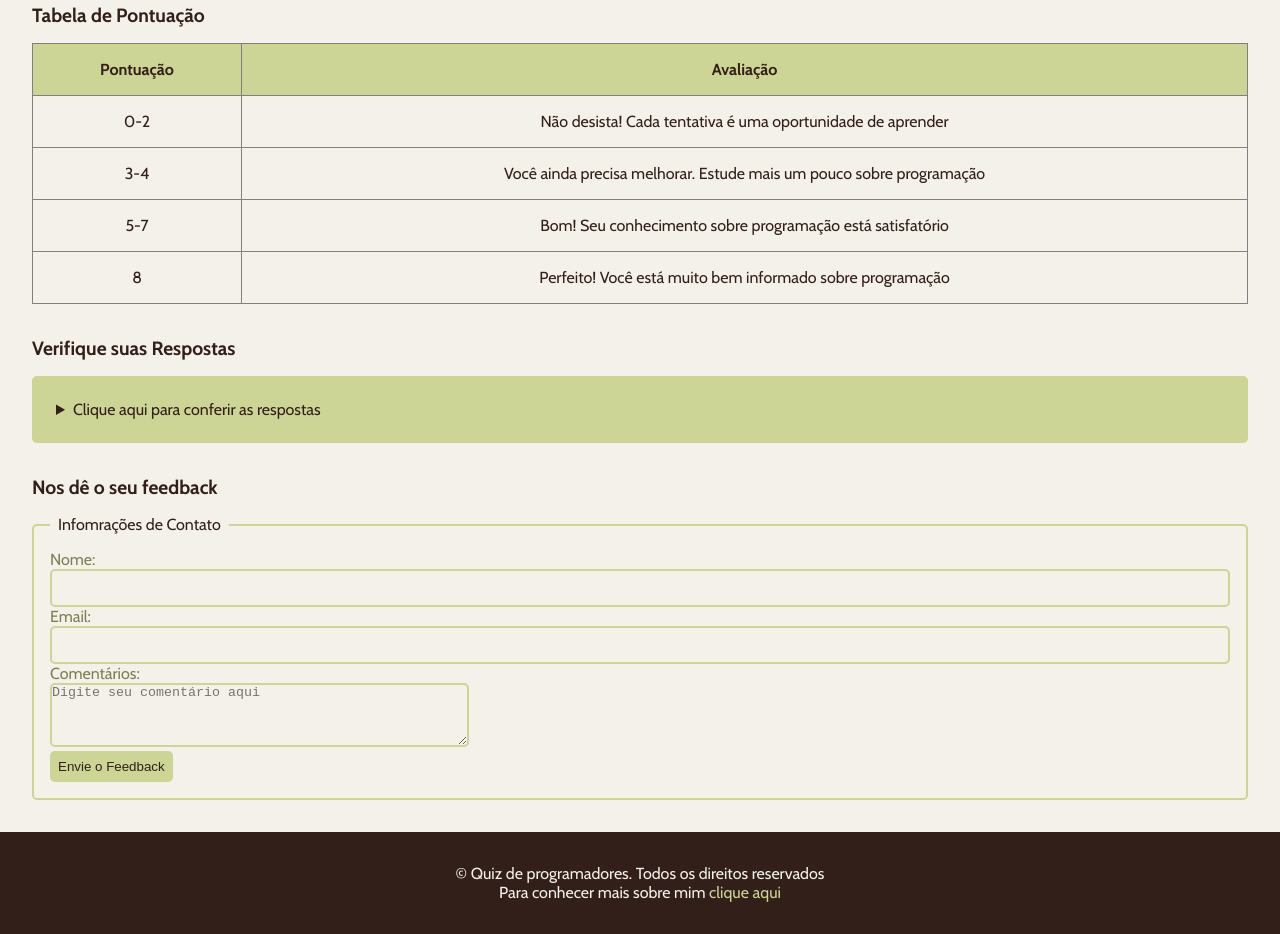
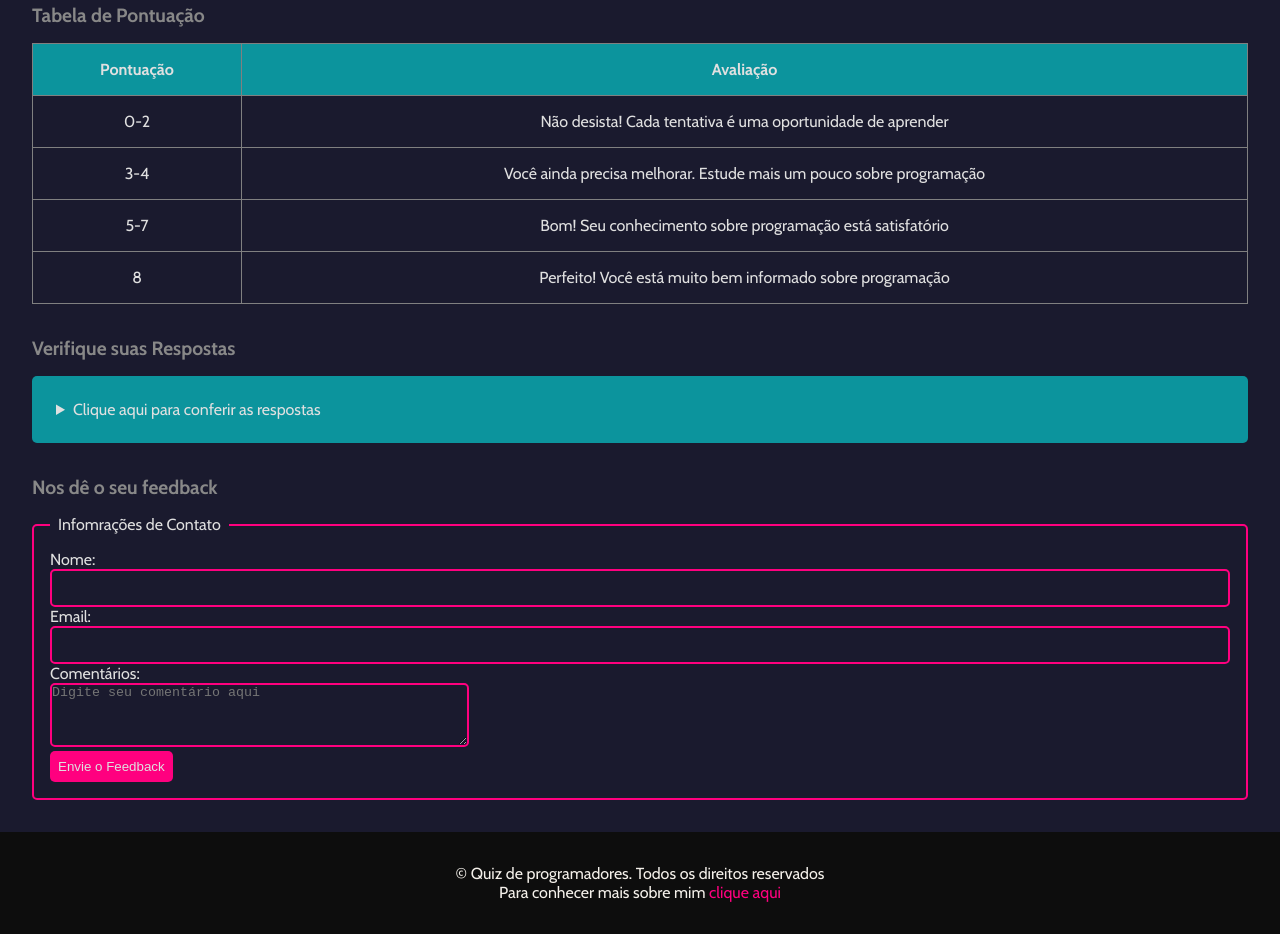
Before and after one commit to MatheusParizotto/Formul-rio-HTML-CSS, a plain HTML site: page index.html in a window 1280 px wide. Shown: the part 1443-2377 px from the top of the page. Drawn offline with nearby package versions, Linux system fonts and the light colour scheme.

Commit message:
Atualizando paleta de cores (Ainda precisa melhorar, está duvidosa)

```diff
--- a/sobremim.css
+++ b/sobremim.css
@@ -8,7 +8,7 @@
 
 header {
     padding: 2rem;
-    background-color: #331f19;
+    background-color: #0d0d0d;
     text-align: center;
 }
 
@@ -26,14 +26,14 @@ section {
 }
 
 body {
-    background-color: #F4F0EA;
-    color: #798252;
+    background-color: #1a1a2e;
+    color: #e0e0e0;
     font-family: "Cabin", sans-serif;
     font-weight: 400;
 }
 
 h2 {
-    color: #331f19;
+    color: #888888;
     font-size: 1.5rem;
 }
 
--- a/style.css
+++ b/style.css
@@ -7,15 +7,15 @@
 }
 
 body {
-    background-color: #F4F0EA;
-    color: #798252;
+    background-color:#1a1a2e;
+    color: #e0e0e0;
     font-family: "Cabin", sans-serif;
     font-weight: 400;
 }
 
 header {
     padding: 2rem;
-    background-color: #331f19;
+    background-color: #0d0d0d;
     text-align: center;
 }
 
@@ -33,31 +33,32 @@ section {
 }
 
 h2 {
-    color: #331f19;
+    color: #888888;
     font-size: 1.2rem;
 }
 
 input[type="radio"], input[type="checkbox"] {
-    accent-color: #ccd595;
+    accent-color: #00ffff88;
 }
 
 input[type="text"], [type="password"], [type="date"], [type="email"] {
     width: 100%;
     padding: 0.6rem;
-    border: 2px solid #ccd595;
+    border: 2px solid  #ff007f;
     outline: none;
     border-radius: 5px;
     background-color: transparent;
+    color: #e0e0e0;
 }
 
 input::placeholder {
-    color: #cbbba7;
+    color: #e0e0e0;
 }
 
 select {
     cursor: pointer;
-    background-color: #ccd595;
-    color: #331f19;
+    background-color: #ff007f;
+    color: #e0e0e0;
     border-radius: 5px;
     border: none;
     outline: none;
@@ -74,25 +75,25 @@ table {
 }
 
 th {
-    background-color: #ccd595;
-    color: #331f19;
+    background-color: #00ffff88;
+    color: #e0e0e0;
     padding: 1rem;
 }
 
 td {
-    color: #331f19;
+    color: #e0e0e0;
     padding: 1rem;
     text-align: center;
 }
 
 details {
-    background-color: #ccd595;
+    background-color: #00ffff88;
     border-radius: 5px;
     padding: 1rem;
 }
 
 summary {
-    color: #331f19;
+    color: #e0e0e0;
     margin: 0.5rem;
     cursor: pointer;
 }
@@ -106,13 +107,13 @@ ol li {
 }
 
 fieldset {
-    border: 2px solid #ccd595;
+    border: 2px solid #ff007f;
     border-radius: 5px;
     padding: 1rem;
 }
 
 legend {
-    color: #331f19;
+    color: #e0e0e0;
     padding: 0 0.5rem;
 }
 
@@ -120,20 +121,21 @@ textarea {
     background-color: transparent;
     outline: none;
     border-radius: 5px;
-    border: 2px solid #ccd595;
+    border: 2px solid #ff007f;
+    color: #e0e0e0;
 }
 
 button {
-    background-color: #ccd595;
+    background-color: #ff007f;
     border: none;
     padding: 0.5rem;
-    color: #331f19;
+    color: #e0e0e0;
     border-radius: 5px;
     cursor: pointer;
 }
 
 footer {
-    background-color: #331f19;
+    background-color: #0d0d0d;
     padding: 2rem;
     text-align: center;
 }
@@ -144,5 +146,5 @@ footer {
 
 footer a {
     text-decoration: none;
-    color: #ccd595;
+    color: #ff007f;
 }
```
